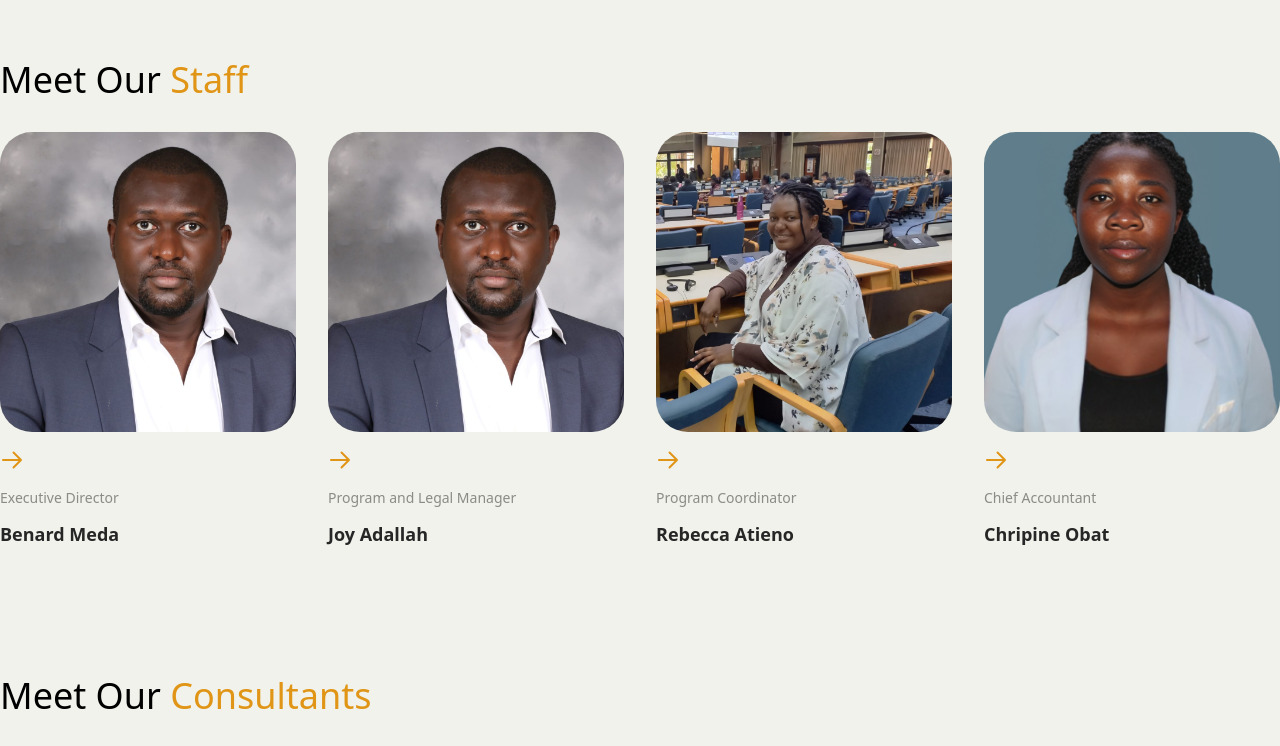
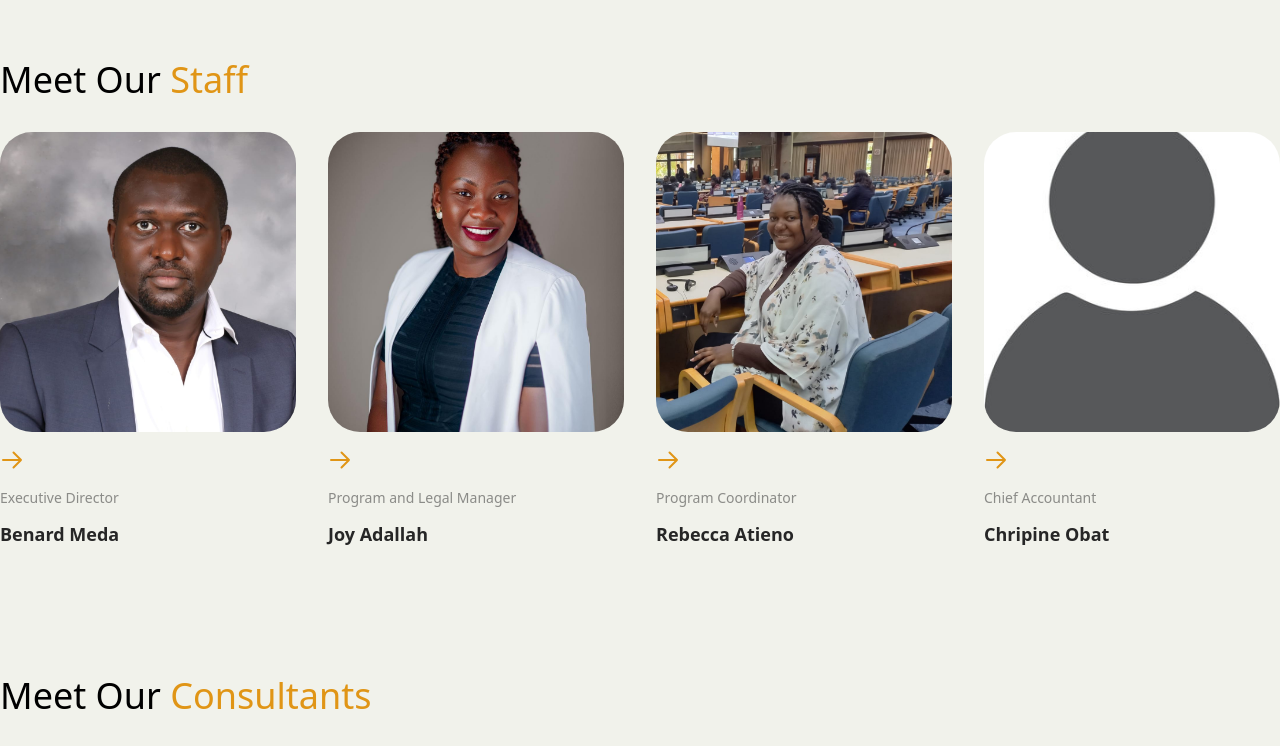
Before and after one commit to Citizen-Advancement-Initiative/cai-website, a Next.js app: page /our-staff in a window 1280 px wide. Shown: the part 740-1486 px from the top of the page. Built offline with nearby package versions, Linux system fonts and the light colour scheme.

Commit message:
feat: add new provided data and placeholder image

```diff
--- a/src/app/our-staff/our-staff.utils.ts
+++ b/src/app/our-staff/our-staff.utils.ts
@@ -9,9 +9,9 @@ export const members = [
   {
     name: "Joy Adallah",
     role: "Program and Legal Manager",
-    imageUrl: "/our-staff/benard.jpeg",
+    imageUrl: "/our-staff/adallah.jpeg",
     category: "staff",
-    description: `N/A`,
+    description: `Joy is the Legal Manager at Citizen Advancement Initiative (CAI), where she leads legal strategy, compliance, and policy engagement. She has worked across East Africa, bringing expertise in environmental governance, human rights, and sustainable development. At CAI, she also drives mentorship and capacity-building initiatives, helping to shape the next generation of leaders. Currently pursuing a Master of Laws in Environmental Law, Joy combines academic insight with practical experience to advance inclusive legal and policy solutions at both national and regional levels.`,
   },
   {
     name: "Rebecca Atieno",
@@ -27,7 +27,7 @@ Driven by a passion for inclusion and transformation, She is committed to amplif
   {
     name: "Chripine Obat",
     role: "Chief Accountant",
-    imageUrl: "/our-staff/rose.png",
+    imageUrl: "/our-staff/placeholder.jpg",
     category: "staff",
     description: `N/A`,
   },
@@ -49,23 +49,25 @@ With a unique blend of teaching, mentorship, and software engineering practice,
   {
     name: "Gabriel Okumu",
     role: "Digital Consultant",
-    imageUrl: "/our-staff/rose.png",
+    imageUrl: "/our-staff/placeholder.jpg",
     category: "consultant",
     description: `N/A`,
   },
   {
     name: "Maxine Mwendia",
     role: "Monitoring and Evaluation Officer",
-    imageUrl: "/our-staff/rose.png",
+    imageUrl: "/our-staff/placeholder.jpg",
     category: "consultant",
     description: `N/A`,
   },
   {
     name: "Joseph Masembe",
     role: "Regional Climate change consultant",
-    imageUrl: "/our-staff/rose.png",
+    imageUrl: "/our-staff/placeholder.jpg",
     category: "consultant",
-    description: `N/A`,
+    description: `Joseph Masembe, is the Founder of Uganda’s Little Hands Go Green, as our Regional Director for Climate Change Advocacy in East Africa at the Citizen Advancement Initiative.
+
+Joseph brings with him a wealth of experience in championing children and youth-led climate action, environmental education, advocacy and sustainable development across the Global South and beyond . His experience in Climate Change Advocacy in the Civil Society Space & hi  leadership strengthens our efforts to advance inclusive, community-driven climate advocacy solutions and empower the next generation to be at the forefront of resilience, sustainability  and climate  advocacy.`,
   },
 ] as const;
 
```
Also changed, not shown: public/our-staff/adallah.jpeg (added), public/our-staff/placeholder.jpg (added).
